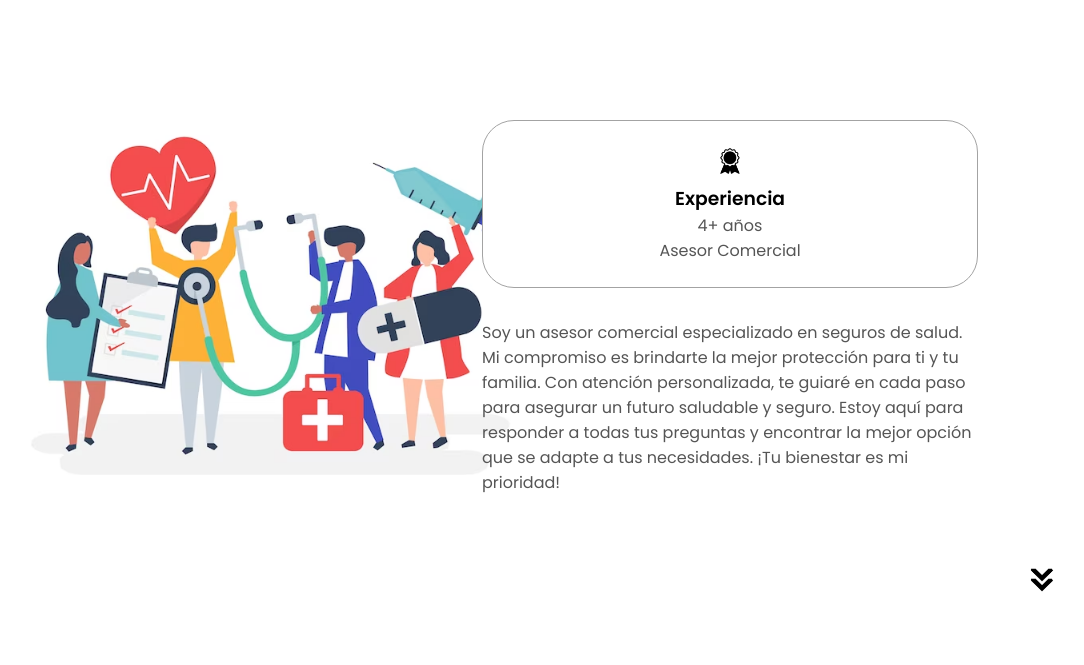
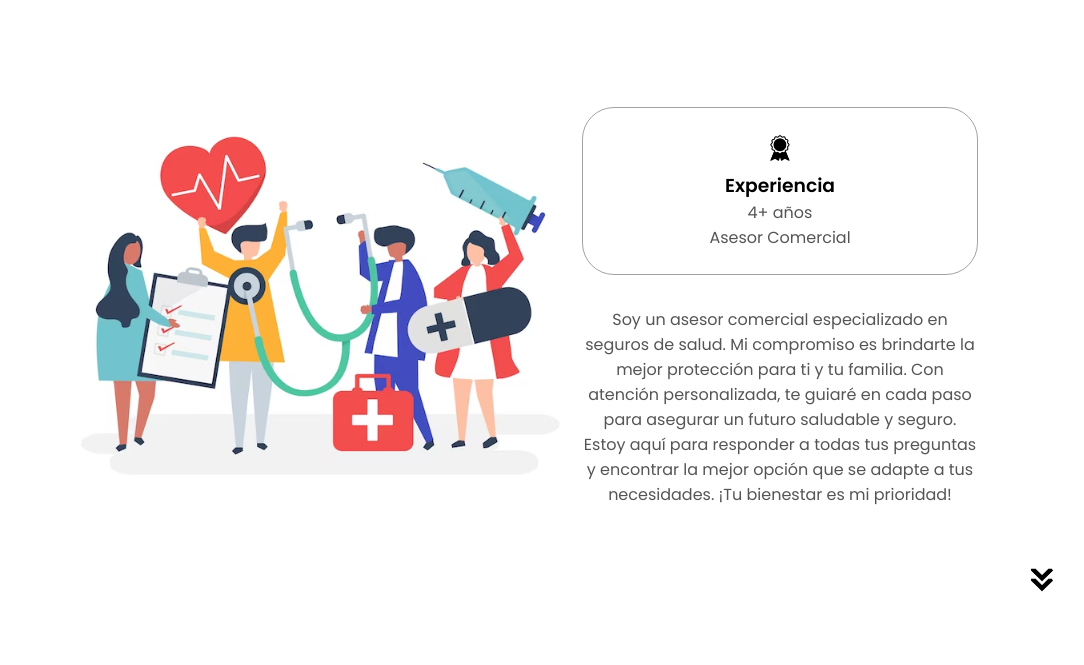
Before and after one commit to BryanOropeza/Ender-Repository, a plain HTML site: page index.html in a window 1280 px wide. Shown: the part 1028-1693 px from the top of the page, without its empty margins (142-1226 px from the left). Drawn offline with Linux system fonts and the light colour scheme.

Commit message:
Segundo commit

```diff
--- a/style.css
+++ b/style.css
@@ -322,10 +322,14 @@ section {
   height: 80%;
 }
 
+.text-container {
+  text-align: center;
+}
+
 .section__pic-container {
   height: 400px;
   width: 400px;
-  margin: auto 0;
+  margin: auto 50px;
 }
 
 /* EXPERIENCE SECTION */
```
Also changed, not shown: mediaqueries.css (+24 -0 lines).
